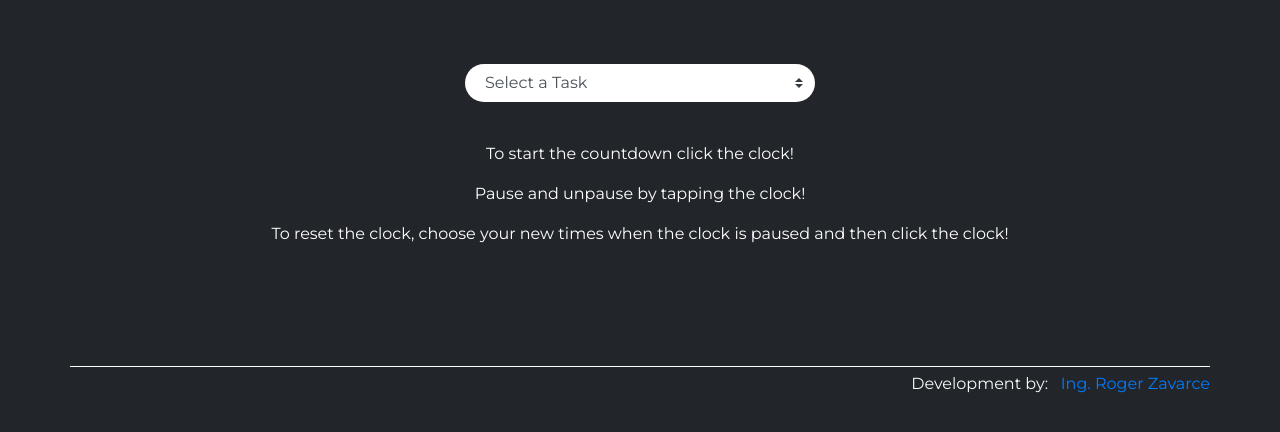
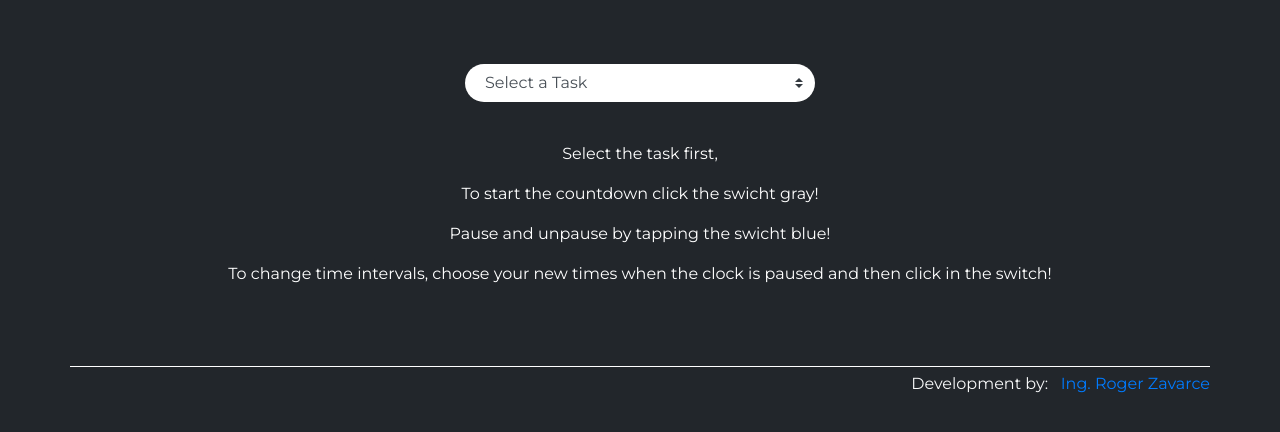
Before and after one commit to rzavarce/PomodoroTimer, a Django app: page /Start/ in a window 1280 px wide. Shown: the part 224-656 px from the top of the page. Run offline with Django 3.2, Linux system fonts and the light colour scheme; data comes from the database, SQL or seed files in the repository; some libraries are stand-ins or nearby versions.

Commit message:
Update Leyend of Manager

```diff
--- a/templates/tasks/manager.html
+++ b/templates/tasks/manager.html
@@ -61,9 +61,10 @@
 
   </div>
   <div class="container" style="text-align: center; margin-top: 40px;" >
-    <p>To start the countdown click the clock!</p>
-    <p>Pause and unpause by tapping the clock!</p>
-    <p>To reset the clock, choose your new times when the clock is paused and then click the clock!</p>
+    <p>Select the task first,</p>
+    <p>To start the countdown click the swicht gray!</p>
+    <p>Pause and unpause by tapping the swicht blue!</p>
+    <p>To change time intervals, choose your new times when the clock is paused and then click in the switch!</p>
 
 
 
```
